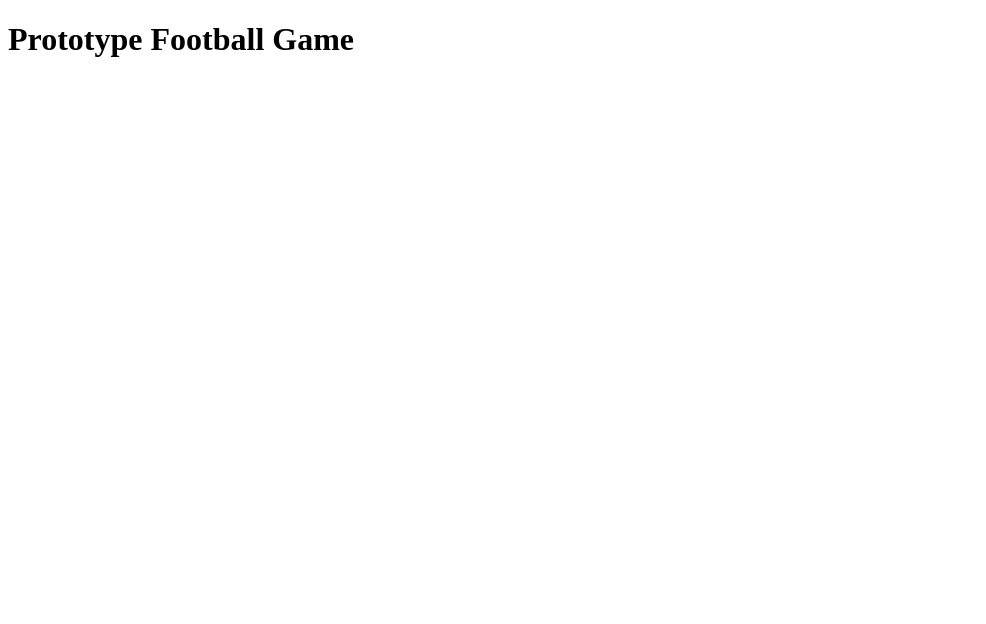
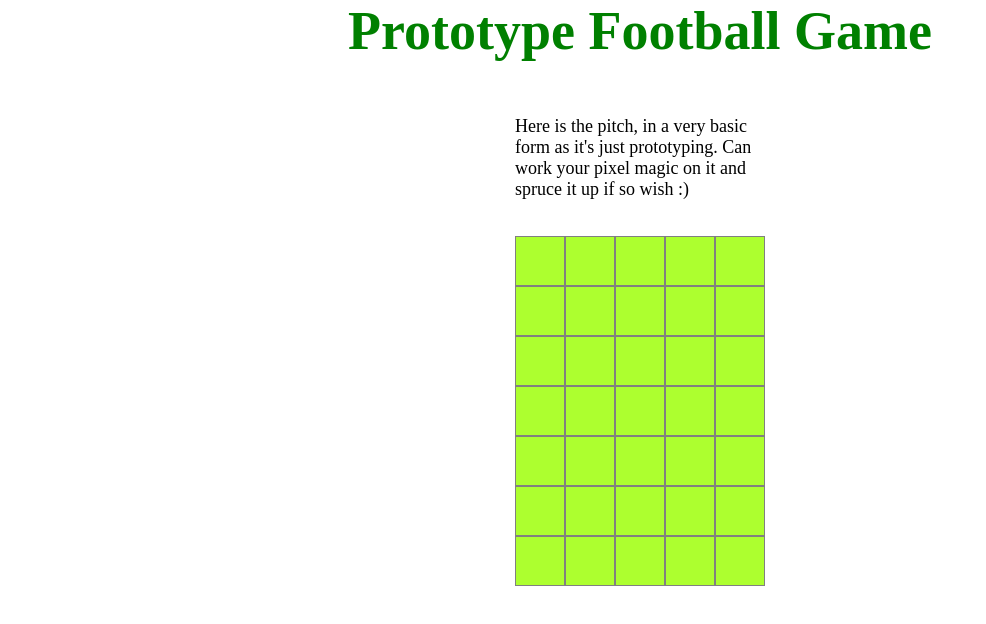
Before and after one commit to IndieDevBateman/crowton-football-game, a plain HTML site: page index.html in a window 1280 px wide. Shown: the whole page, without its empty margins (0-986 px from the left). Drawn offline with Linux system fonts and the light colour scheme.

Commit message:
Football pitch added

```diff
--- a/index.html
+++ b/index.html
@@ -10,7 +10,51 @@
   <body>
     <h1>Prototype Football Game</h1>
     <!--FOOTBALL PITCH TILES-->
-
+    <section class="football-pitch">
+      <p class="football-pitch__para">Here is the pitch, in a very basic form as it's just prototyping. Can work your pixel magic on it and spruce it up if so wish :)</p>
+      <!--PITCH LINE 1-->
+      <div class="football-pitch__tile"></div>
+      <div class="football-pitch__tile"></div>
+      <div class="football-pitch__tile"></div>
+      <div class="football-pitch__tile"></div>
+      <div class="football-pitch__tile"></div>
+      <!--PITCH LINE 2-->
+      <div class="football-pitch__tile"></div>
+      <div class="football-pitch__tile"></div>
+      <div class="football-pitch__tile"></div>
+      <div class="football-pitch__tile"></div>
+      <div class="football-pitch__tile"></div>
+      <!--PITCH LINE 3-->
+      <div class="football-pitch__tile"></div>
+      <div class="football-pitch__tile"></div>
+      <div class="football-pitch__tile"></div>
+      <div class="football-pitch__tile"></div>
+      <div class="football-pitch__tile"></div>
+      <!--PITCH LINE 4-->
+      <div class="football-pitch__tile"></div>
+      <div class="football-pitch__tile"></div>
+      <div class="football-pitch__tile"></div>
+      <div class="football-pitch__tile"></div>
+      <div class="football-pitch__tile"></div>
+      <!--PITCH LINE 5-->
+      <div class="football-pitch__tile"></div>
+      <div class="football-pitch__tile"></div>
+      <div class="football-pitch__tile"></div>
+      <div class="football-pitch__tile"></div>
+      <div class="football-pitch__tile"></div>
+      <!--PITCH LINE 6-->
+      <div class="football-pitch__tile"></div>
+      <div class="football-pitch__tile"></div>
+      <div class="football-pitch__tile"></div>
+      <div class="football-pitch__tile"></div>
+      <div class="football-pitch__tile"></div>
+      <!--PITCH LINE 7-->
+      <div class="football-pitch__tile"></div>
+      <div class="football-pitch__tile"></div>
+      <div class="football-pitch__tile"></div>
+      <div class="football-pitch__tile"></div>
+      <div class="football-pitch__tile"></div>
+    </section>
     <script src="scripts/index-script.js?ver=0.0.1"></script>
   </body>
 </html>
--- a/styles/index-style.css
+++ b/styles/index-style.css
@@ -1,3 +1,45 @@
-/***************
-  MAIN STYLES
-***************/
+/***********************
+  GENERIC CSS STARTUP
+***********************/
+* {
+  margin: 0;
+  padding: 0;
+  box-sizing: border-box;
+  font-size: 18px;
+  scroll-behavior: smooth;
+}
+
+/***********************
+        HEADINGS
+***********************/
+
+h1 {
+  font-size: 3.0rem;
+  text-align: center;
+  color: green;
+  margin-bottom: 3.0rem;
+}
+
+/***********************
+  FOOTBALL PITCH TILES
+***********************/
+
+.football-pitch {
+  display: flex;
+  flex-wrap: wrap;
+  justify-content: center;
+  width: 250px;
+  margin: auto;
+}
+
+.football-pitch__para {
+  margin-bottom: 2.0rem;
+}
+
+.football-pitch__tile {
+  flex: 0 0 50px;
+  width: 50px;
+  height: 50px;
+  background-color: greenyellow;
+  border: 1px solid gray;
+}
```
